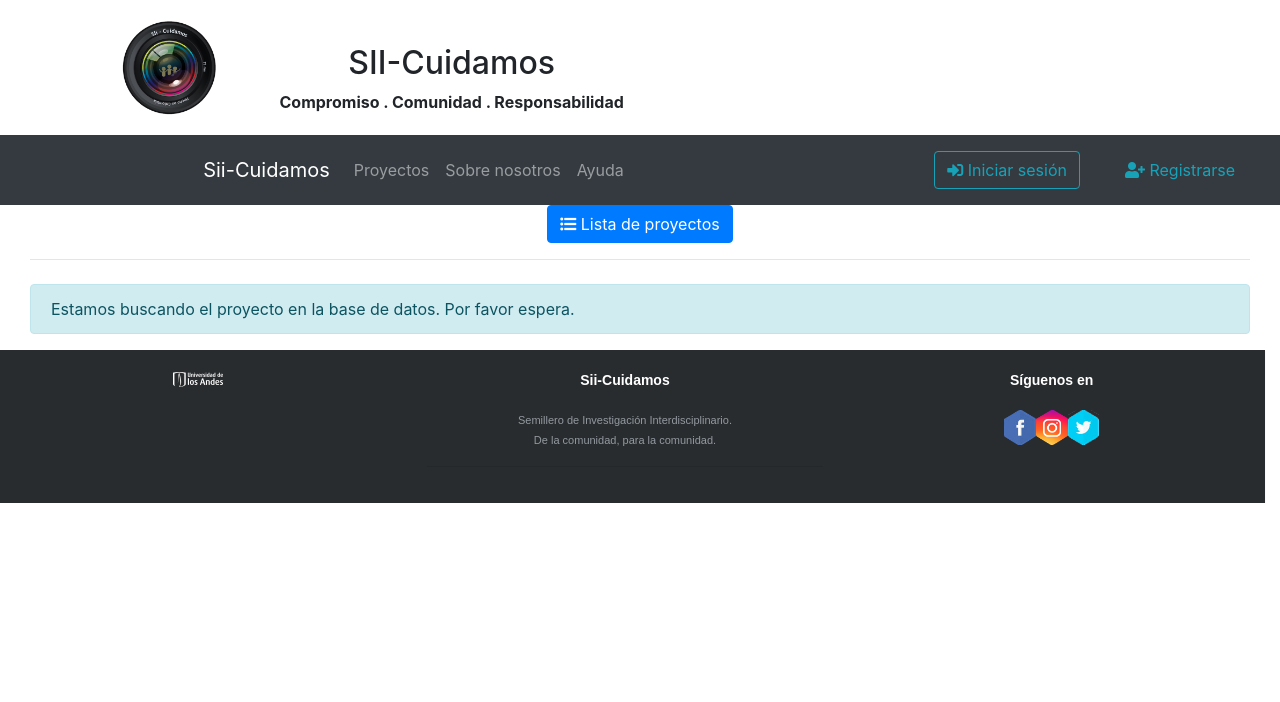
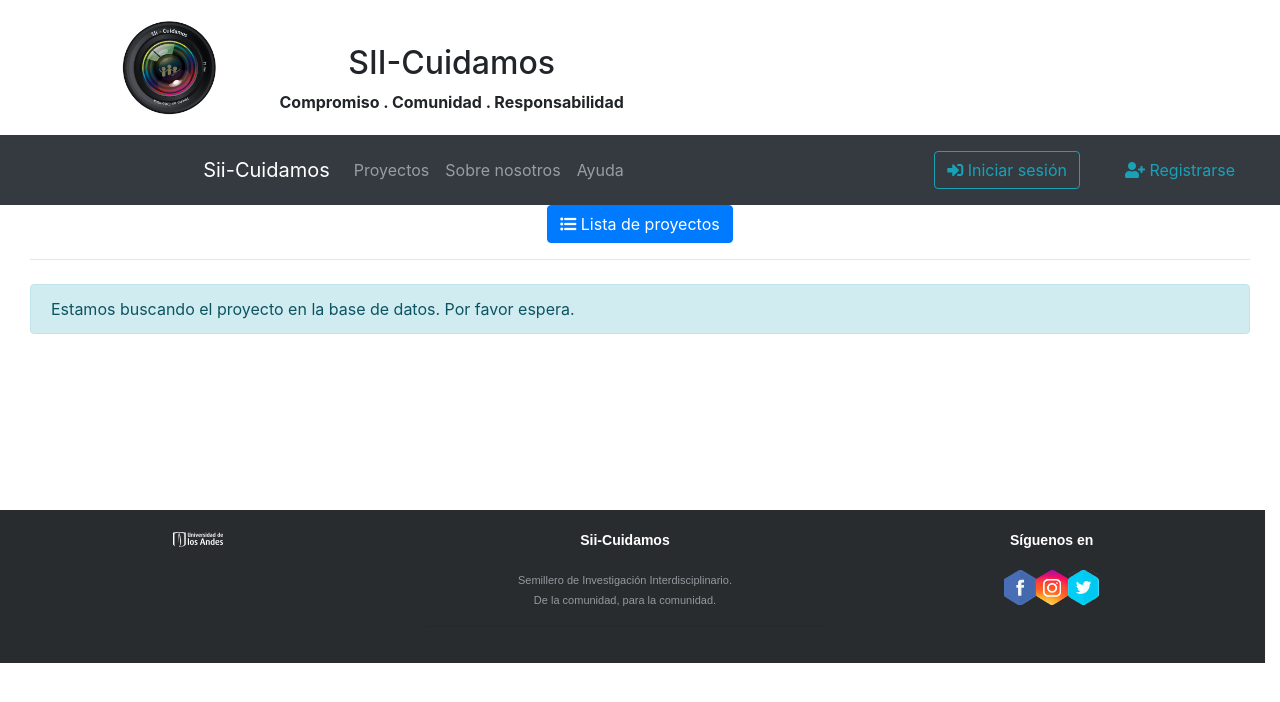
Before and after one commit to siicuidamos/sii-cuidamos, a React (Create React App) app in the folder client/: page /proyectos/1 in a window 1280 px wide. Shown: the top 702 px of the page. Built offline with nearby package versions, Linux system fonts and the light colour scheme; no server answers.

Commit message:
Fix Footer

```diff
--- a/client/src/App.jsx
+++ b/client/src/App.jsx
@@ -52,6 +52,7 @@ class App extends Component {
             <AdministradorGuard path="/dashboard" component={Dashboard} />
           </Switch>
         </div>
+        <div class="clear"></div>
         <Footer />
       </div>
     );
--- a/client/src/index.css
+++ b/client/src/index.css
@@ -189,11 +189,12 @@ html {
 
 }
 
-footer{
-	position: fixed;
-	bottom: 0;
+.clear { clear: both; height: 160px; }
+
+footer {
+   position:fixed;
+   bottom:0;
 }
-
 .marg{
 	padding-left: 15%;
 }
```
